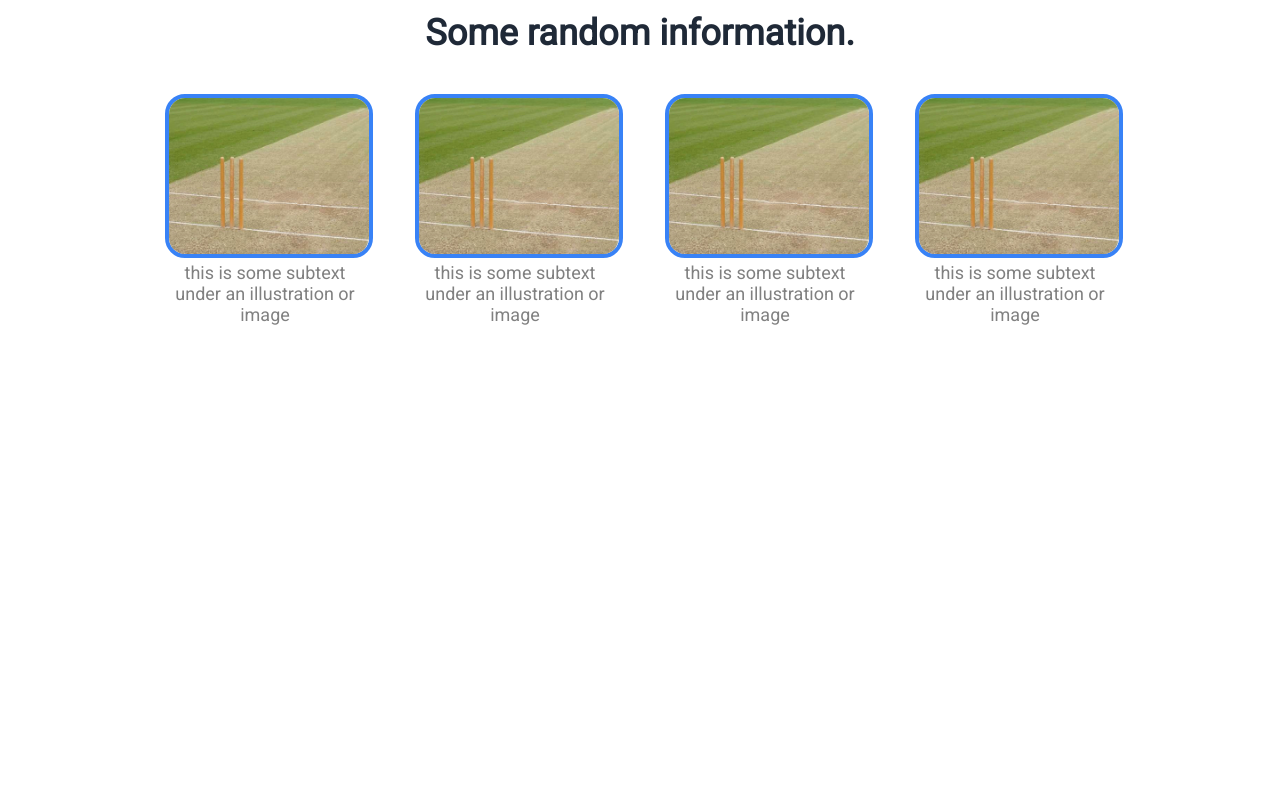
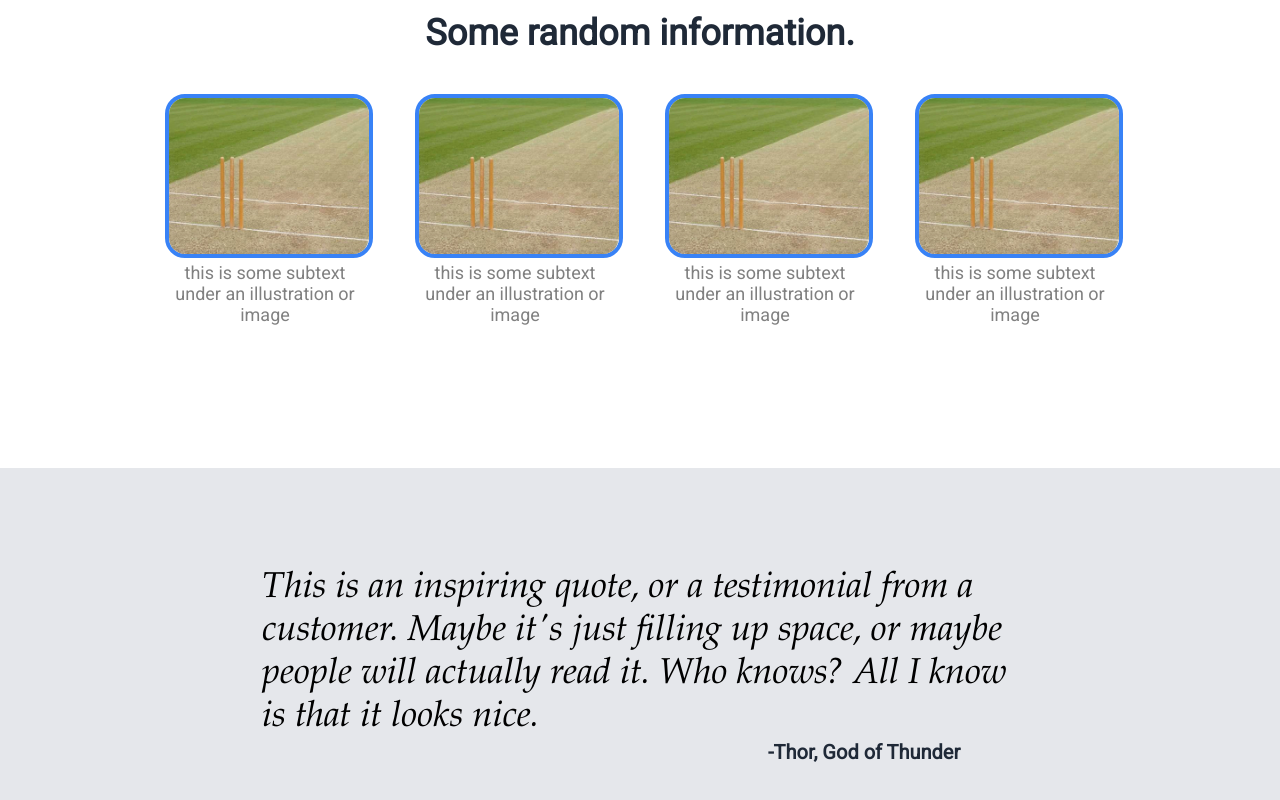
Before and after one commit to anirveshman/Landing-Page, a plain HTML site: page index.html in a window 1280 px wide. Shown: the part 558-1358 px from the top of the page. Before the commit the page ends 1026 px from the top, so only its background shows below. Drawn offline with Linux system fonts and the light colour scheme; a web font is replaced by a local one.

Commit message:
Section three completed

```diff
--- a/index.html
+++ b/index.html
@@ -6,6 +6,7 @@
     <title>Landing Page</title>
     <link rel="stylesheet" href="styles.css">
     <link href="https://fonts.googleapis.com/css2?family=Roboto&display=swap" rel="stylesheet">
+    <link href="https://fonts.googleapis.com/css2?family=Garamond&display=swap" rel="stylesheet">
 </head>
 <body>
     <section id="heading">
@@ -56,7 +57,10 @@
 
 
     <section id="quote">
-
+        <div class="container">
+            <div class="quote">This is an inspiring quote, or a testimonial from a customer. Maybe it's just filling up space, or maybe people will actually read it. Who knows? All I know is that it looks nice.</div>
+            <div class="source">-Thor, God of Thunder</div>
+        </div>
     </section>
 
 
--- a/styles.css
+++ b/styles.css
@@ -133,3 +133,37 @@ body {
     color: gray;
     font-family: Roboto;
 }
+
+
+/*---------------- Section 3 --------------------*/
+
+#quote {
+    display: flex;
+    flex-direction: column;
+    background-color: #e5e7eb;
+    font-family: Roboto;
+    justify-content: center;
+    align-items: center;
+    padding: 100px;
+}
+
+#quote .container {
+    width: 70%;
+    display: flex;
+    flex-direction: column;
+}
+
+.quote {
+    font-size: 36px;
+    font-family: Garamond;
+    font-style: italic;
+}
+
+.source {
+    font-size: 20px;
+    color: #1f2937;
+    font-weight: 900;
+    font-family: Roboto;
+    align-self: flex-end;
+    width: 250px;
+}
```
